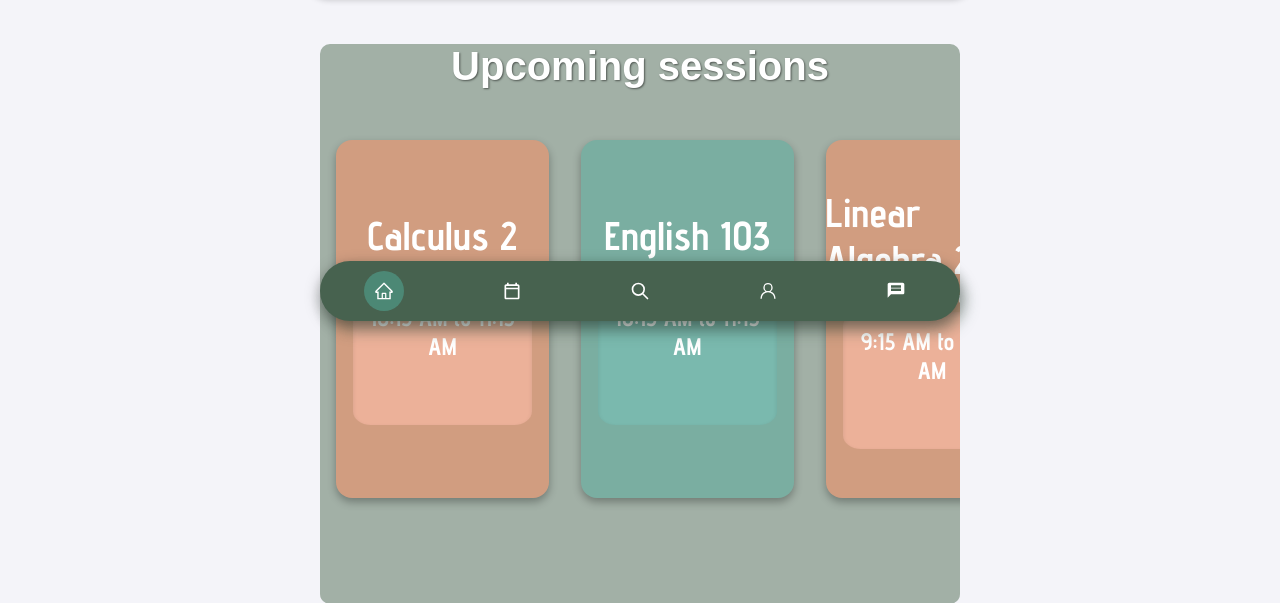
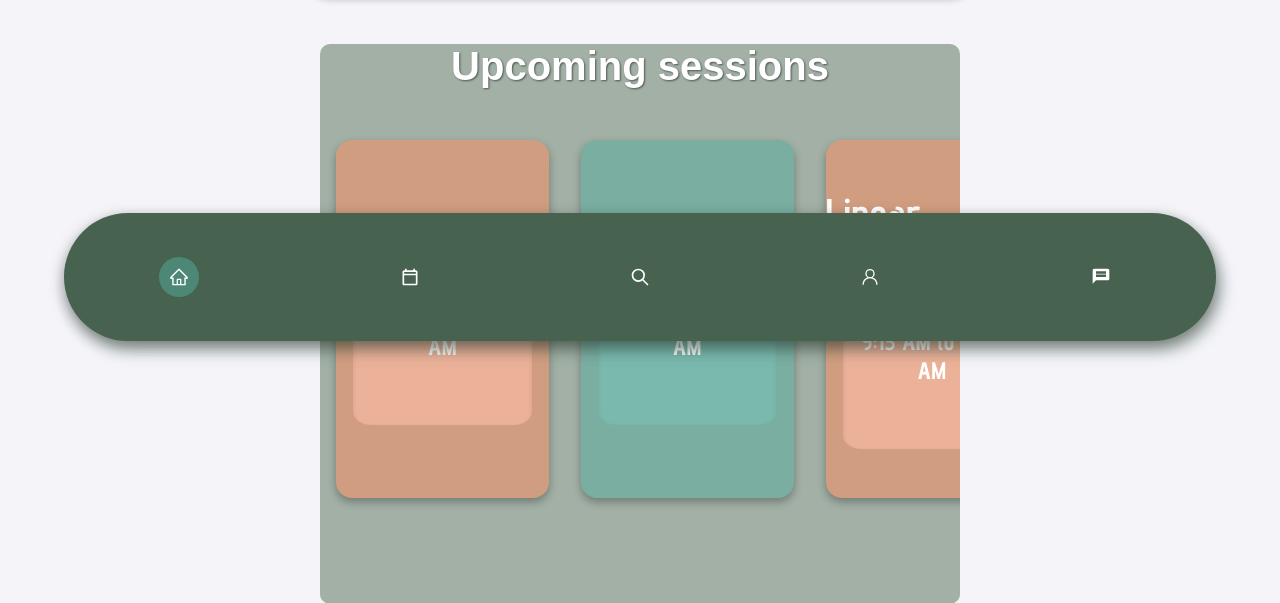
Before and after one commit to Alessandro-Tiseo/SOEN-357-project, a PHP site: page /index.html in a window 1280 px wide. Shown: the part 419-1022 px from the top of the page. Run offline with PHP 8.4, Linux system fonts and the light colour scheme; some web fonts are replaced.

Commit message:
Fix a bit the styling of the navbar

```diff
--- a/css/nav_bar.css
+++ b/css/nav_bar.css
@@ -2,13 +2,12 @@
 nav {
   position: fixed; /* Changed from absolute to fixed */
   display: flex;
-  background-color: rgba(71, 98, 79, 255);
-  width: 50vw;
-  height: 60px;
+  width: 90vw;
+  height: 10vw;
   align-items: center;
   justify-content: space-around;
   border-radius: 10vw;
-  top: 85vh;
+  bottom: 5vh;
   left: 50%;
   transform: translateX(-50%); /* Center the navbar horizontally */
   z-index: 1000; /* Ensure it stays above other elements */
--- a/css/styles_base.css
+++ b/css/styles_base.css
@@ -92,13 +92,6 @@ input:checked + .slider:before {
     transform: translateX(13px);
 }
 
-nav{
-    position: absolute;
-    bottom: 5vh;
-    left: 50%;
-    transform: translateX(-50%);
-}
-
 /* Mobile styles */
 @media (max-width: 600px) {
     header, nav, main, footer {
```
